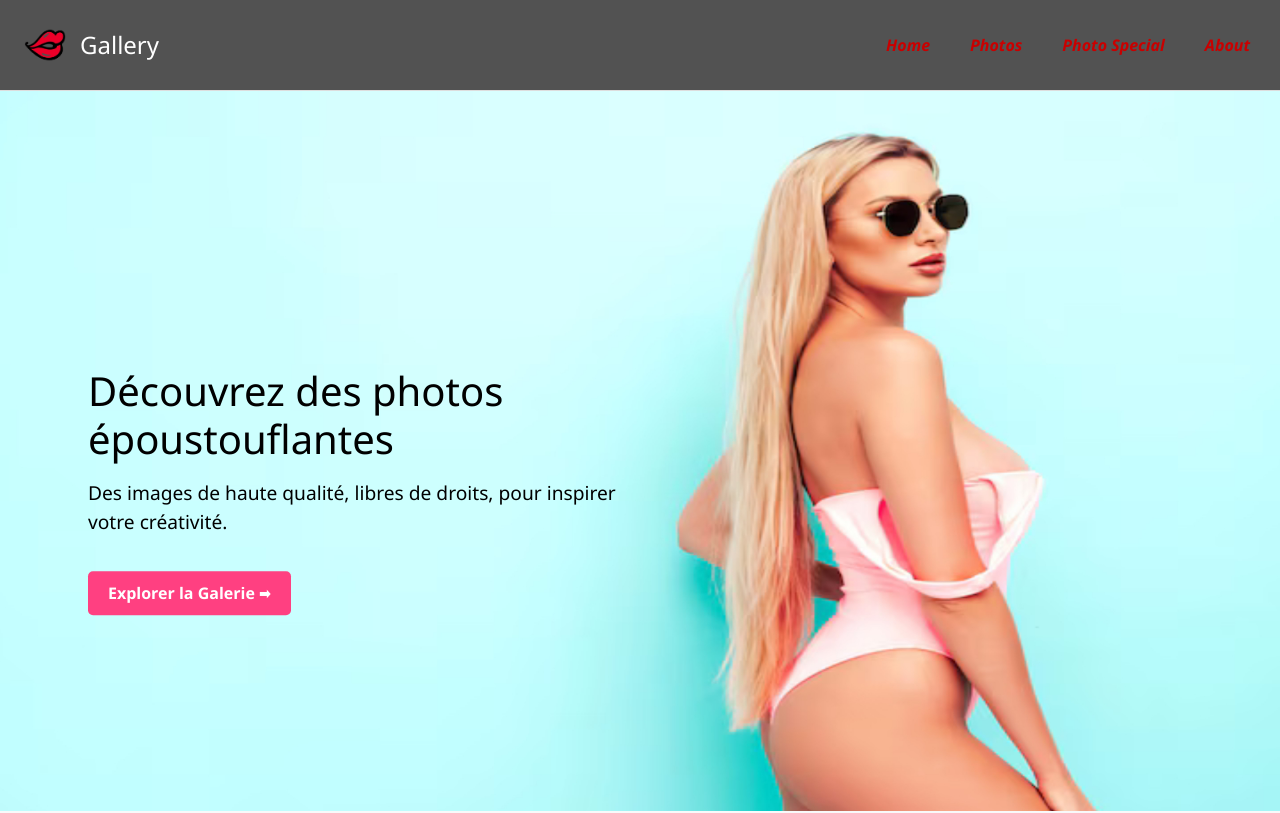
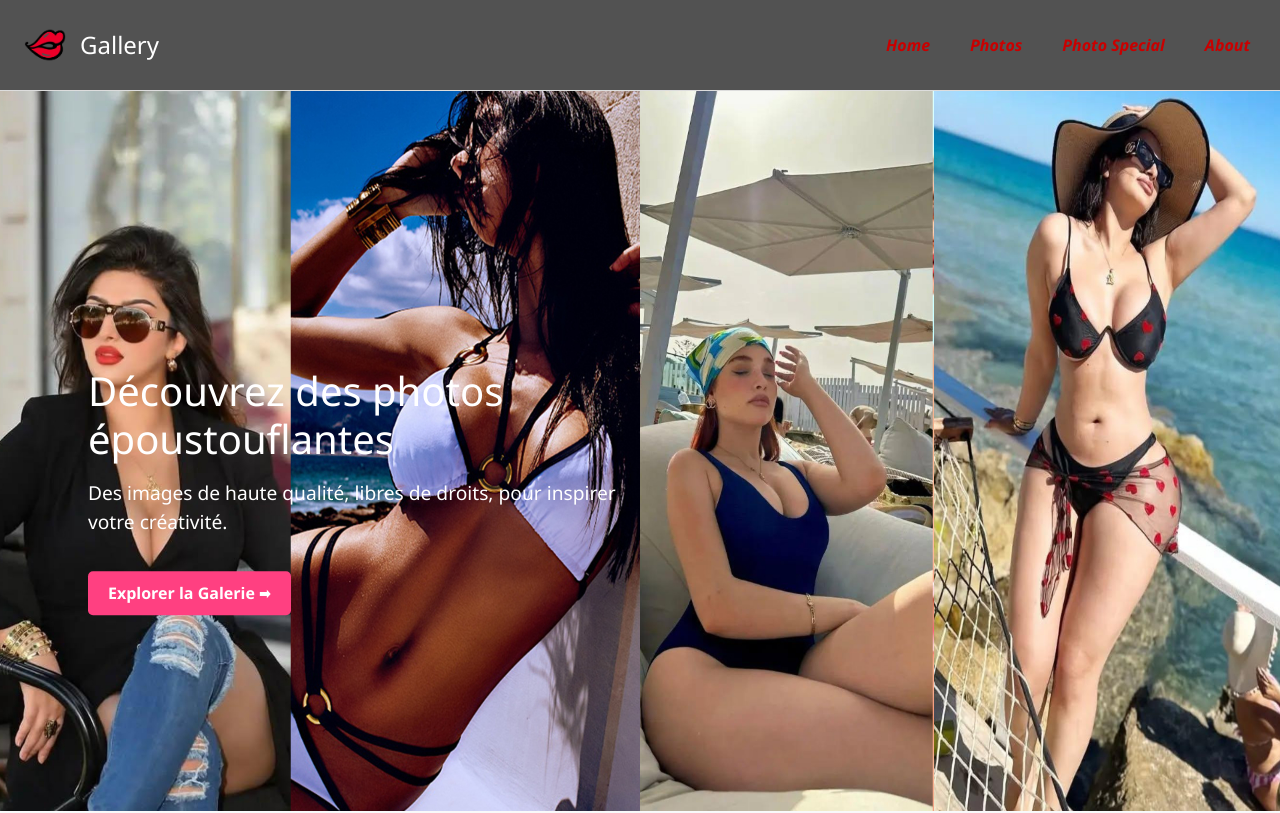
Before and after one commit to abdessamadElkhyat/girlGallery, a React (Create React App) app: page / in a window 1280 px wide. Shown: the top 813 px of the page. Built offline with nearby package versions, Linux system fonts and the light colour scheme.

Commit message:
edit emage hero

```diff
--- a/src/App.css
+++ b/src/App.css
@@ -24,13 +24,14 @@
 
 .home-hero {
   position: relative;
-  height: 100vh;
+  height:100vh;
+  width: 100%;
   overflow: hidden;
+
 }
 
 .hero-img {
-max-width: 100%;
-height: auto;
+  width: 100%;
   object-fit: cover;
   display: block;
 }
@@ -40,7 +41,7 @@ height: auto;
   top: 50%;
   left: 5%;
   transform: translateY(-50%);
-  color: rgb(0, 0, 0);
+  color: rgb(255, 255, 255);
   max-width: 600px;
   z-index: 2;
   padding: 1.5rem;
@@ -74,6 +75,7 @@ height: auto;
     transform: translate(-50%, -50%);
     text-align: center;
     max-width: 100%;
+    color: black;
   }
 
   .hero-text h1 {
--- a/src/pages/Home.js
+++ b/src/pages/Home.js
@@ -20,7 +20,7 @@ const Home = () => {
 
       <div className="home-hero">
         <img
-          src="assets/portrait-young-beautiful-sexy-woman-model-summer.jpg"
+          src="assets/hero.jpg"
           alt="Beautiful girl"
           className="hero-img"
         />
```
Also changed, not shown: public/assets/hero.jpg (added), public/assets/portrait-young-beautiful-sexy-woman-model-summer.jpg (deleted).
